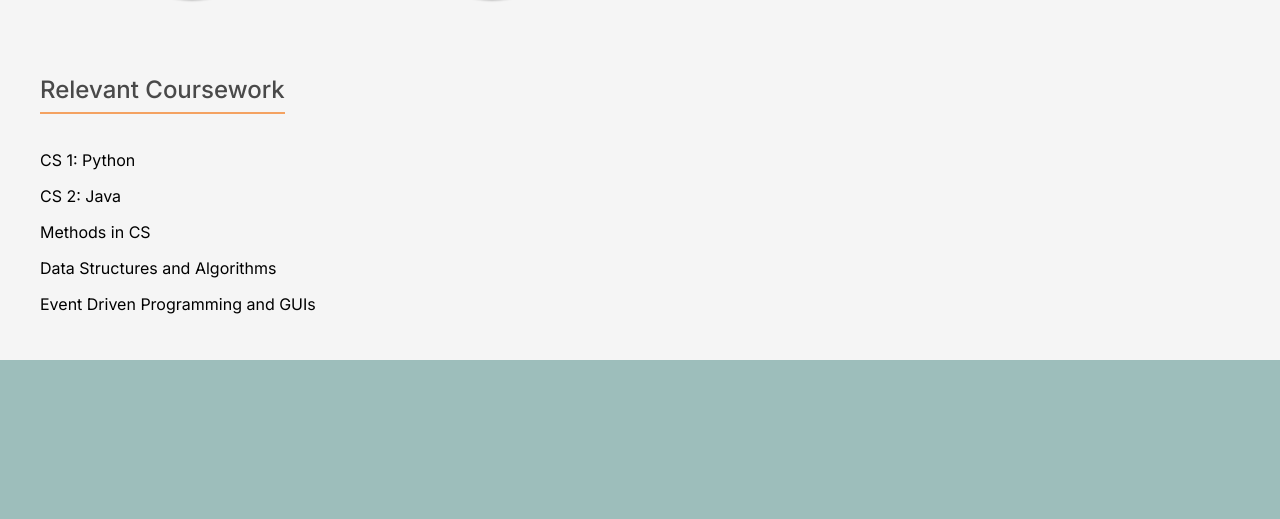
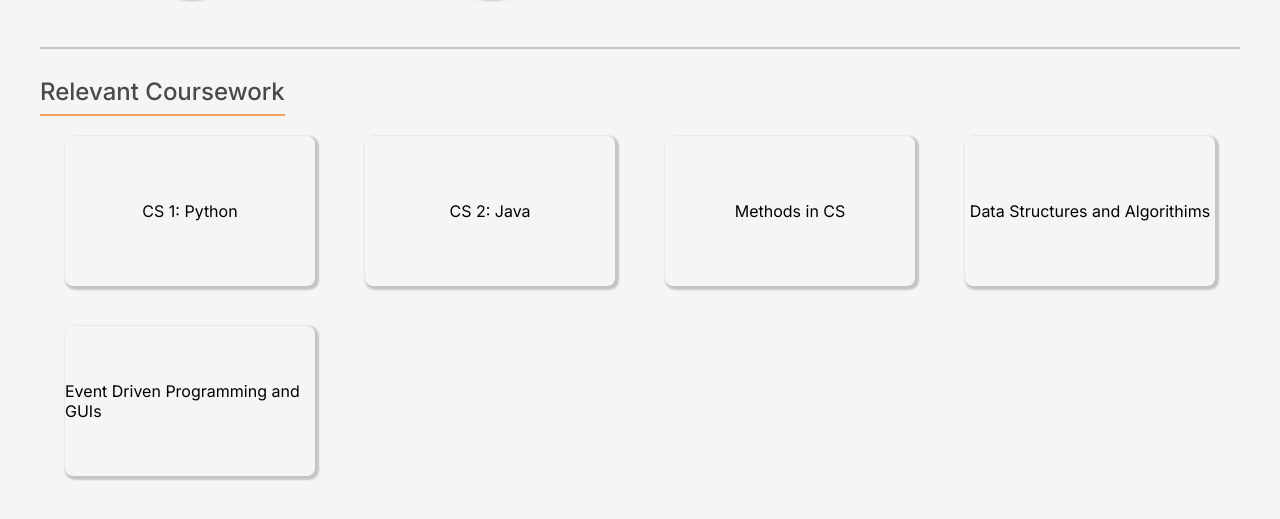
Before and after one commit to jbrijs/Personal-Portfolio-Website, a plain HTML site: page src/index.html in a window 1280 px wide. Shown: the part 1795-2314 px from the top of the page. Drawn offline with nearby package versions, Linux system fonts and the light colour scheme.

Commit message:
flip cards for courses

```diff
--- a/src/index.html
+++ b/src/index.html
@@ -139,16 +139,74 @@
                     </div>
                 </div>
             </div>
+        </div>
 
-
-        </div>
         <h1 class="header" id="cw-header"> Relevant Coursework</h1>
         <div class="courses">
-            <p>CS 1: Python</p>
-            <p>CS 2: Java</p>
-            <p>Methods in CS</p>
-            <p>Data Structures and Algorithms</p>
-            <p>Event Driven Programming and GUIs</p>
+            <div class="course-flip-card">
+                <div class="course-flip-card-inner">
+                    <div class="course-flip-card-front">
+                        <p>CS 1: Python</p>
+                    </div>
+                    <div class="course-flip-card-back">
+                        <p class="course-flip-card-info">An introduction to the science problem-solving, programming, program development,
+                             algorithm analysis, and data structures. Students learn to develop correct software using Python.
+                        </p>
+                    </div>
+                </div>
+            </div>
+            <div class="course-flip-card">
+                <div class="course-flip-card-inner">
+                    <div class="course-flip-card-front">
+                        <p>CS 2: Java</p>
+                    </div>
+                    <div class="course-flip-card-back">
+                        <p class="course-flip-card-info">An introduction to the science problem-solving, programming, program development,
+                             algorithm analysis, and data structures. Students learn to develop correct software using Java.
+                        </p>
+                    </div>
+                </div>
+            </div>
+            <div class="course-flip-card">
+                <div class="course-flip-card-inner">
+                    <div class="course-flip-card-front">
+                        <p>Methods in CS</p>
+                    </div>
+                    <div class="course-flip-card-back">
+                        <p class="course-flip-card-info">Students become “good” software developers using basic programming concepts.
+                             This class teaches principles and practices that help manage complexity, improve software quality,
+                              and leverage existing or new technologies.
+                        </p>
+                    </div>
+                </div>
+            </div>
+            <div class="course-flip-card">
+                <div class="course-flip-card-inner">
+                    <div class="course-flip-card-front">
+                        <p>Data Structures and Algorithims</p>
+                    </div>
+                    <div class="course-flip-card-back">
+                        <p class="flip-card-info">Students learn various data structures and algorithms, and refine their programming
+                             skills. Course topics include strategies for the design and evaluation of algorithms, algorithm analysis,
+                              sorting, trees, graphs, hash tables, priority queues, disjoint sets, dynamic programming, and greedy
+                               algorithms.
+                        </p>
+                    </div>
+                </div>
+            </div>
+            <div class="course-flip-card">
+                <div class="course-flip-card-inner">
+                    <div class="course-flip-card-front">
+                        <p>Event Driven Programming and GUIs</p>
+                    </div>
+                    <div class="course-flip-card-back">
+                        <p class="course-flip-card-info">Students learn the fundamentals of event-driven software, common GUI components,
+                             GUI development environments,  and programming using JavaScript. They also strengthen their understanding
+                              of essential object-oriented concepts, including classes, inheritance, and polymorphism.
+                        </p>
+                    </div>
+                </div>
+            </div>
         </div>
     </section>
     <section class="page" id="projects">
--- a/src/styles.css
+++ b/src/styles.css
@@ -162,7 +162,7 @@ a.tab-tags{
     color: black;
     display: flex;
     flex-direction: column;
-    height: 100vh;
+    height: 150vh;
     padding: 40px;
 }
 
@@ -180,6 +180,7 @@ a.tab-tags{
     grid-row-gap: 40px;
     justify-items: center;
     padding: 50px 0px;
+    border-bottom: solid 2px rgba(0, 0, 0, .2);
 }
 
 .tech-images{
@@ -270,6 +271,63 @@ a.tab-tags{
 
 
 
+.courses{
+    display: grid;
+    grid-template-columns: repeat(auto-fill, minmax(250px, 1fr));
+    grid-row-gap: 40px;
+    justify-items: center;
+}
+
+.course-flip-card{
+    background-color: transparent;
+    width: 250px;
+    height: 150px;
+    border-radius: 8px;
+    perspective: 1000px;
+
+}
+
+.course-flip-card-inner{
+    position: relative;
+    width: 100%;
+    height: 100%;
+    transition: transform 0.8s;
+    transform-style: preserve-3d;
+}
+
+.course-flip-card:hover .course-flip-card-inner {
+    transform: rotateY(180deg);
+}
+
+.course-flip-card-front, .course-flip-card-back {
+    box-shadow: 2px 2px 2px 2px rgba(0, 0, 0, 0.2);
+    position: absolute;
+    display: flex;
+    flex-direction: column;
+    align-items: center;
+    justify-content: center;
+    border-radius: 8px;
+    width: 100%;
+    height: 100%;
+    -webkit-backface-visibility: hidden; /* Safari */
+    backface-visibility: hidden;
+}
+
+.course-flip-card-back {
+    background-color: var(--accent);
+    color: white;
+    transform: rotateY(180deg);
+}
+
+.course-flip-card-info{
+    font-size: .75em;
+    padding: 5px 15px;
+    text-align: center;
+    margin: 0px;
+}
+
+
+
 
 
 /* Projects Page */
```
